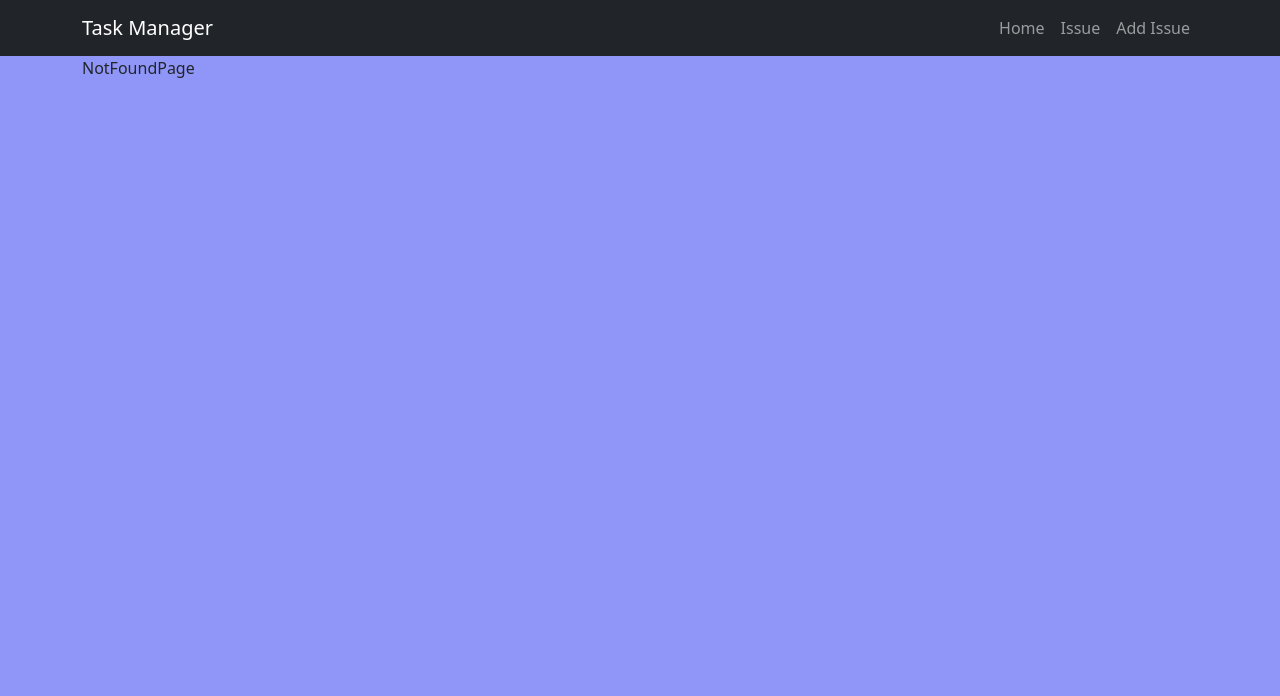
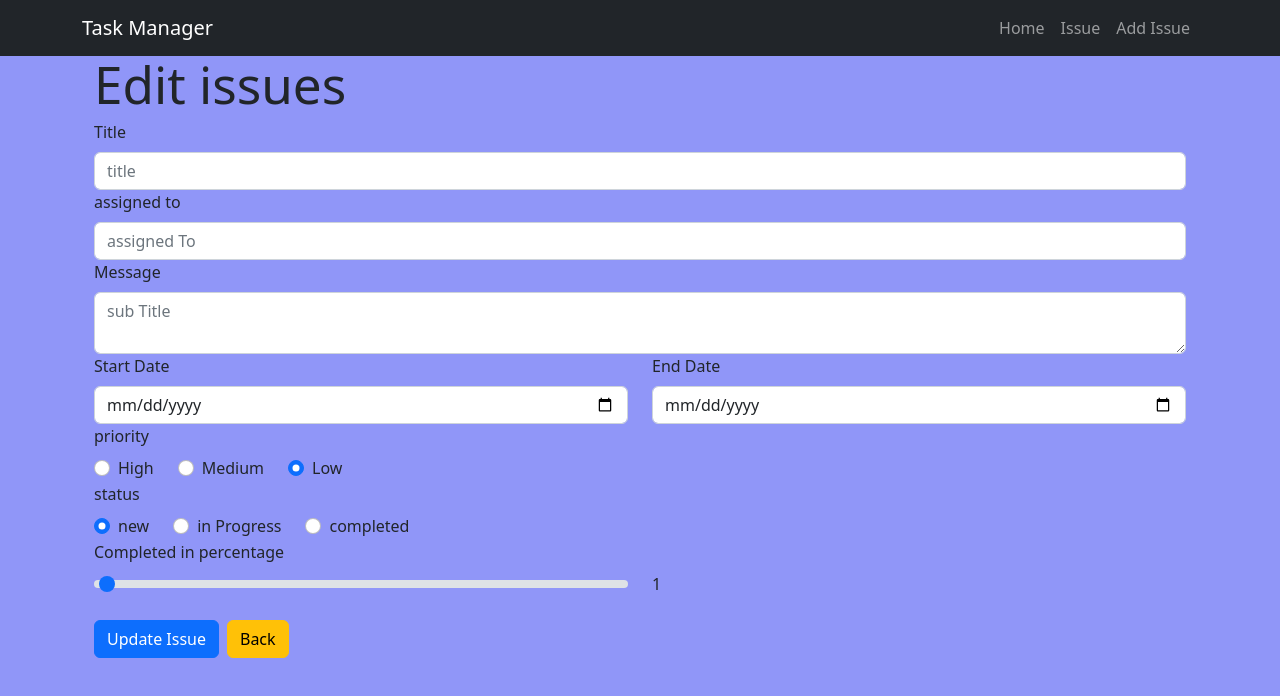
Before and after one commit to rayhan18/task-manager, a React (Vite) app: page /edit/1 in a window 1280 px wide. Shown: the top 696 px of the page. Built offline with nearby package versions, Linux system fonts and the light colour scheme.

Commit message:
edit issue component creare n navigate

```diff
--- a/src/App.jsx
+++ b/src/App.jsx
@@ -15,6 +15,7 @@ import {
 
 } from "react-router-dom";
 import NotFoundPage from './components/NotFoundPage';
+import EditIssue from './components/EditIssue';
 
 function App() {
   const [issues, setIssue] = useState([{
@@ -84,6 +85,7 @@ const completedIssue =(id)=>{
           <Routes>
           <Route path="/"  element={ <Homepage/>}/>
             <Route path="/add" element={ <AddIssue addIssue={addIssue}/>}/>
+            <Route path="/edit/:id" element={ <EditIssue/>}/>
             <Route path= "/issue" element={<Issues issues={issues}
             totalCount={totalCount}
             newCount={newCount}
--- /dev/null
+++ b/src/components/EditIssue.jsx
@@ -0,0 +1,287 @@
+
+
+import { Container, Row,Col, Form ,Button } from "react-bootstrap"
+import {useState} from "react"
+import {v4 as uuid} from 'uuid'
+import {useNavigate} from 'react-router-dom'
+import { toast } from "react-toastify"
+const defaultIssue={
+  title:'',
+  subTitle:'',
+  assignedTo:'',
+  startDate:'',
+  endDate:'',
+  priority:'low',
+  status:'new',
+  completedPercentage:1
+}
+
+const EditIssue =({addIssue})=>{
+  const navigate = useNavigate()
+const [issue, setIssue]= useState(defaultIssue)
+const [errorIssue, setErrorIssue]= useState({
+  title:'',
+  subTitle:'',
+  assignedTo:'',
+  startDate:'',
+  endDate:''
+})
+
+
+//catch value
+  const handelChange =(evn)=>{
+    setIssue({
+      ...issue,
+      [evn.target.name]:evn.target.value
+    })
+    setErrorIssue({
+      ...errorIssue,
+      [evn.target.name]:''
+    })
+  }
+
+  //form submit
+  const handelSubmit=(evn)=>{
+    evn.preventDefault()
+    const {title ,subTitle ,assignedTo, startDate}= issue
+
+//check error
+    if(title === ''){
+      setErrorIssue((prevErrors)=>({
+          ...prevErrors,
+          title:'Title is requires'
+      }))
+    }
+
+    if(subTitle === ''){
+      setErrorIssue((prevErrors)=>({
+          ...prevErrors,
+          subTitle:'massage is requires'
+      }))
+    }
+    if(assignedTo === ''){
+      setErrorIssue((prevErrors)=>({
+          ...prevErrors,
+          assignedTo:'assigned To is requires'
+      }))
+    }
+    if(startDate === ''){
+      setErrorIssue((prevErrors)=>({
+          ...prevErrors,
+          startDate:'start Date  is requires'
+      }))
+    }
+    if(endDate === ''){
+      setErrorIssue((prevErrors)=>({
+          ...prevErrors,
+          endDate:'end Date  is requires'
+      }))
+    }
+    //check all filed is true
+  const isValidData =Object.values(issue).find(elem=>elem)
+  if(isValidData){
+   // value is true then submit form
+    //console.log(issue)
+   addIssue({
+    id: uuid(),
+    ...issue
+  })
+  toast.success('issue added successfully')
+  navigate('/issue')
+   //etIssue(defaultIssue)
+  }
+  }
+
+  const {title ,subTitle ,assignedTo , startDate,endDate ,priority,status ,completedPercentage}= issue
+  const {
+    title:errorTitle ,
+    subTitle:errorSubTitle,
+    assignedTo:errorassignedTo,
+    startDate:errorStartDate,
+    endDate:errorEndDate
+    }= errorIssue
+  return(
+    <>
+
+      <Container className="">
+
+        <Row>
+        <h1>Edit issues</h1>
+          <Col>
+            <Form onSubmit={handelSubmit}>
+              <Form.Group>
+              <Form.Label>Title</Form.Label>
+              <Form.Control
+               type='text'
+               name='title'
+               value={title}
+               placeholder='title'
+               onChange={handelChange}
+               isInvalid={errorTitle}
+              />
+              <Form.Control.Feedback type='inValid' className="d-blog text-danger">
+                {errorTitle}
+              </Form.Control.Feedback>
+              </Form.Group>
+
+              <Form.Group>
+              <Form.Label>assigned to</Form.Label>
+              <Form.Control
+               type='text'
+               name='assignedTo'
+               value={assignedTo}
+               placeholder='assigned To'
+               onChange={handelChange}
+               isInvalid={errorassignedTo}
+              />
+              <Form.Control.Feedback type='inValid' className="d-blog text-danger">
+                {errorassignedTo}
+              </Form.Control.Feedback>
+              </Form.Group>
+              <Form.Group>
+              <Form.Label> Message</Form.Label>
+              <Form.Control
+               as='textarea'
+               name='subTitle'
+               value={subTitle}
+               placeholder='sub Title'
+               onChange={handelChange}
+               isInvalid={errorSubTitle}
+              />
+               <Form.Control.Feedback type='inValid' className="d-blog text-danger">
+                {errorSubTitle}
+              </Form.Control.Feedback>
+              </Form.Group>
+
+              <Form.Group>
+                <Row>
+                  <Col>
+                  <Form.Label htmlFor="startDate">Start Date </Form.Label>
+                  <Form.Control
+                  type='date'
+                  onChange={handelChange}
+                  name='startDate'
+                  value={startDate}
+                  placeholder='startDate'
+                  isInvalid={errorStartDate}
+                  />
+                  <Form.Control.Feedback type='inValid' className="d-blog text-danger">
+                {errorStartDate}
+              </Form.Control.Feedback>
+                  </Col>
+                  <Col>
+                  <Form.Label htmlFor="startDate">End Date </Form.Label>
+                  <Form.Control
+                  type='date'
+                  onChange={handelChange}
+                  name='endDate'
+                  value={endDate}
+                  placeholder='end Date'
+                  isInvalid={errorEndDate}
+                  />
+                  <Form.Control.Feedback type='inValid' className="d-blog text-danger">
+                {errorEndDate}
+              </Form.Control.Feedback>
+                  </Col>
+                </Row>
+
+              </Form.Group>
+              <Form.Group>
+                <Form.Label htmlFor="priority">priority</Form.Label>
+                <Row>
+                  <Col sm='auto'>
+                  <Form.Check
+               type="radio"
+               onChange={handelChange}
+               name='priority'
+               value='high'
+               label='High'
+               checked={priority === 'high'}
+               />
+                  </Col>
+                  <Col sm='auto'>
+                  <Form.Check
+               type="radio"
+               onChange={handelChange}
+               name='priority'
+               value='medium'
+               label='Medium'
+               checked={priority === 'medium'}
+               />
+                  </Col>
+                  <Col sm='auto'>
+                  <Form.Check
+               type="radio"
+               onChange={handelChange}
+               name='priority'
+               value='low'
+               label='Low'
+               checked={priority === 'low'}
+               />
+                  </Col>
+                </Row>
+
+
+              </Form.Group>
+              <Form.Group>
+                <Form.Label htmlFor="status">status</Form.Label>
+                <Row>
+                  <Col sm='auto'>
+                  <Form.Check
+               type="radio"
+               onChange={handelChange}
+               name='status'
+               value='new'
+               label='new'
+               checked={status === 'new'}
+               />
+                  </Col>
+                  <Col sm='auto'>
+                  <Form.Check
+               type="radio"
+               onChange={handelChange}
+               name='status'
+               value='inProgress'
+               label='in Progress'
+               checked={status === 'inProgress'}
+               />
+                  </Col>
+                  <Col sm='auto'>
+                  <Form.Check
+               type="radio"
+               onChange={handelChange}
+               name='status'
+               value='completed'
+               label='completed'
+               checked={status === 'completed'}
+               />
+                  </Col>
+
+                </Row>
+
+              </Form.Group>
+                <Form.Group>
+                <Form.Label htmlFor='completedPercentage'> Completed in percentage</Form.Label>
+                   <Row>
+                    <Col className="w-50">
+                    <Form.Range
+                      value={completedPercentage}
+                      name='completedPercentage'
+                      onChange={handelChange}
+                    ></Form.Range>
+                    </Col>
+                   <Col>
+                   <p>{completedPercentage}</p>
+                    </Col>
+                    </Row>
+                </Form.Group>
+              <Button className='mt-2 ' type='submit'> Update Issue</Button>
+              <Button onClick={()=> navigate('/issue')} variant='warning' className='mt-2 mx-2 ' > Back</Button>
+            </Form>
+          </Col>
+        </Row>
+      </Container>
+    </>
+  )
+}
+export default EditIssue;
--- a/src/components/Issue.jsx
+++ b/src/components/Issue.jsx
@@ -3,7 +3,10 @@ import { FaEdit,FaTrash, FaTwitch } from "react-icons/fa";
 import { useState } from "react";
 import 'react-toastify/dist/ReactToastify.css';
 import { toast } from 'react-toastify';
+import { useNavigate } from "react-router-dom";
+
 const Issue=({issue ,completedIssue ,deleteIssue})=>{
+  const navigate = useNavigate()
   const [show, setShow] = useState(false);
 
   const handleClose = (evn) => {
@@ -58,7 +61,7 @@ const Issue=({issue ,completedIssue ,deleteIssue})=>{
       animated
       /></td>
       <td className="justify-content-between">
-        <FaEdit className="text-info "/>
+        <FaEdit onClick= {()=> navigate(`/edit/${id}`)} className="text-info "/>
         <FaTwitch className="text-success mx-3 courser-pointer" onClick={()=>completedIssue(id)}/>
         <FaTrash className="text-danger" onClick={handleShow}/>
       </td>
```
